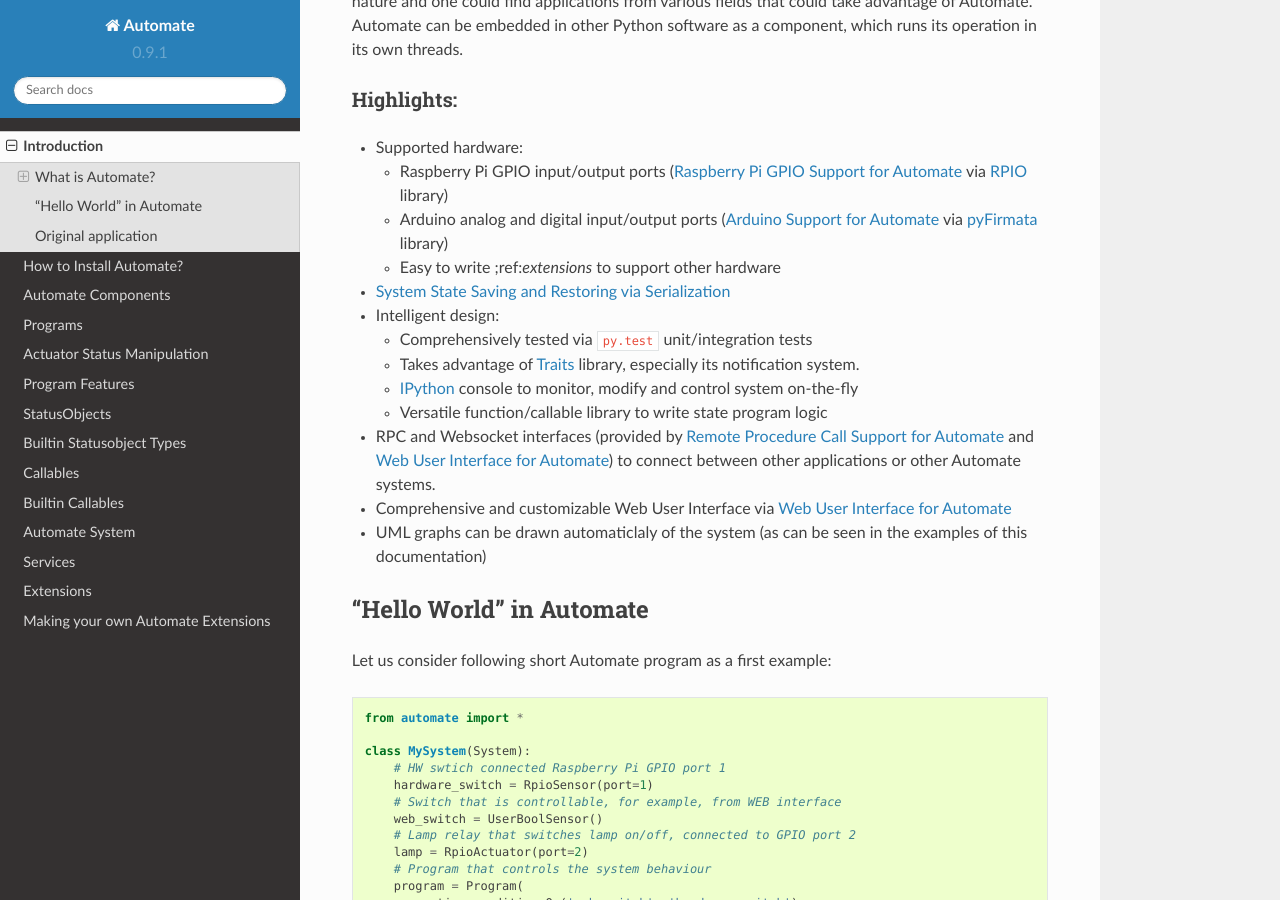
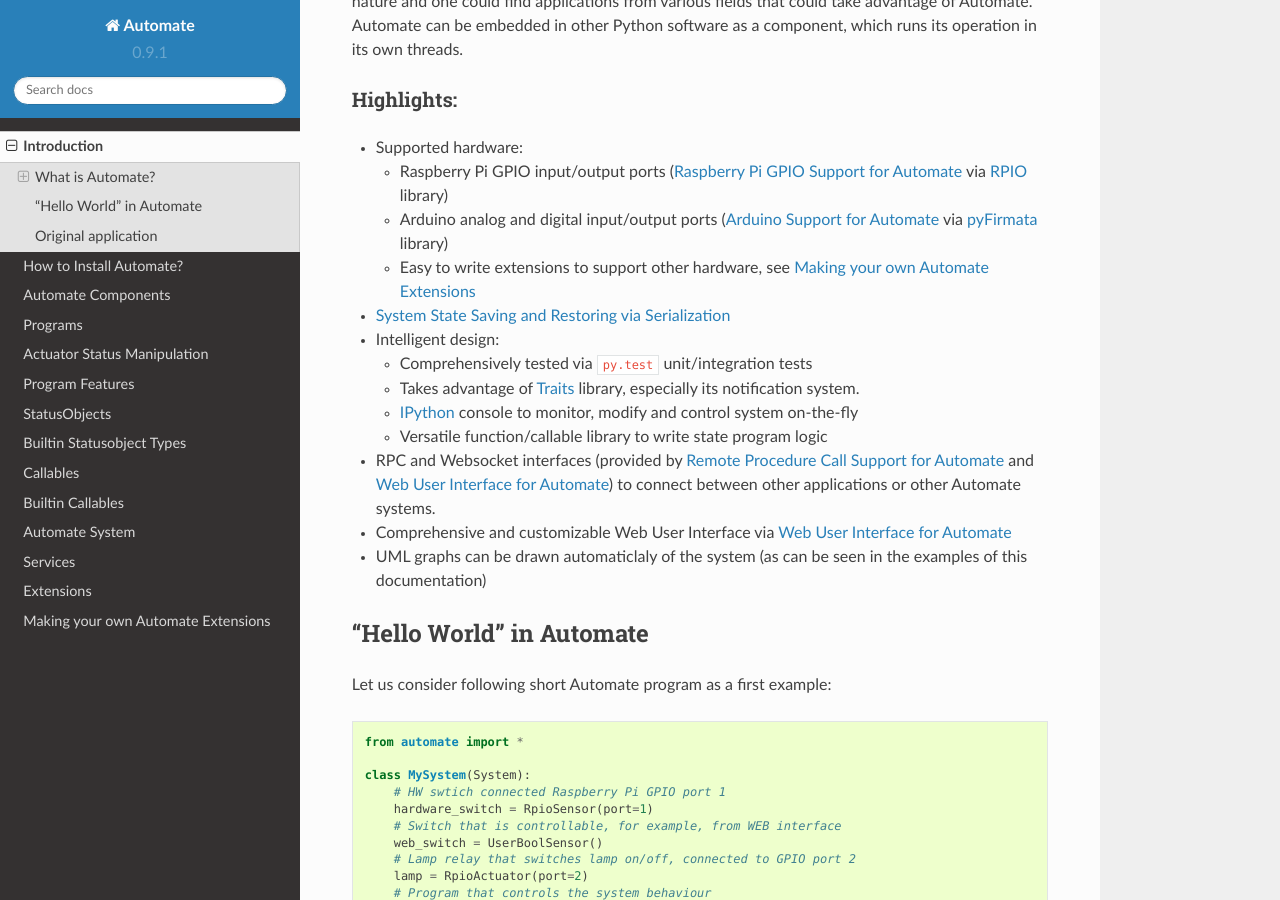
Before and after one commit to tuomas2/automate, a Sphinx documentation site: the page built from docs/source/introduction.rst, in a window 1280 px wide and 900 px high, scrolled down 322 px. Built offline with Sphinx 7.4.7 and the Read the Docs theme 2.0.0, drawn with Linux system fonts in a browser that asks for light colours.

Commit message:
Fix introduction.rst

```diff
--- a/docs/source/introduction.rst
+++ b/docs/source/introduction.rst
@@ -22,7 +22,7 @@ Highlights:
 
   * Raspberry Pi GPIO input/output ports (:ref:`automate-rpio` via `RPIO <http://pythonhosted.org/RPIO/>`_ library)
   * Arduino analog and digital input/output ports (:ref:`automate-arduino` via `pyFirmata <https://github.com/tino/pyFirmata>`_ library)
-  * Easy to write ;ref:`extensions` to support other hardware
+  * Easy to write extensions to support other hardware, see :ref:`extensions`
 
 * :ref:`state-saving`
 * Intelligent design:
```
